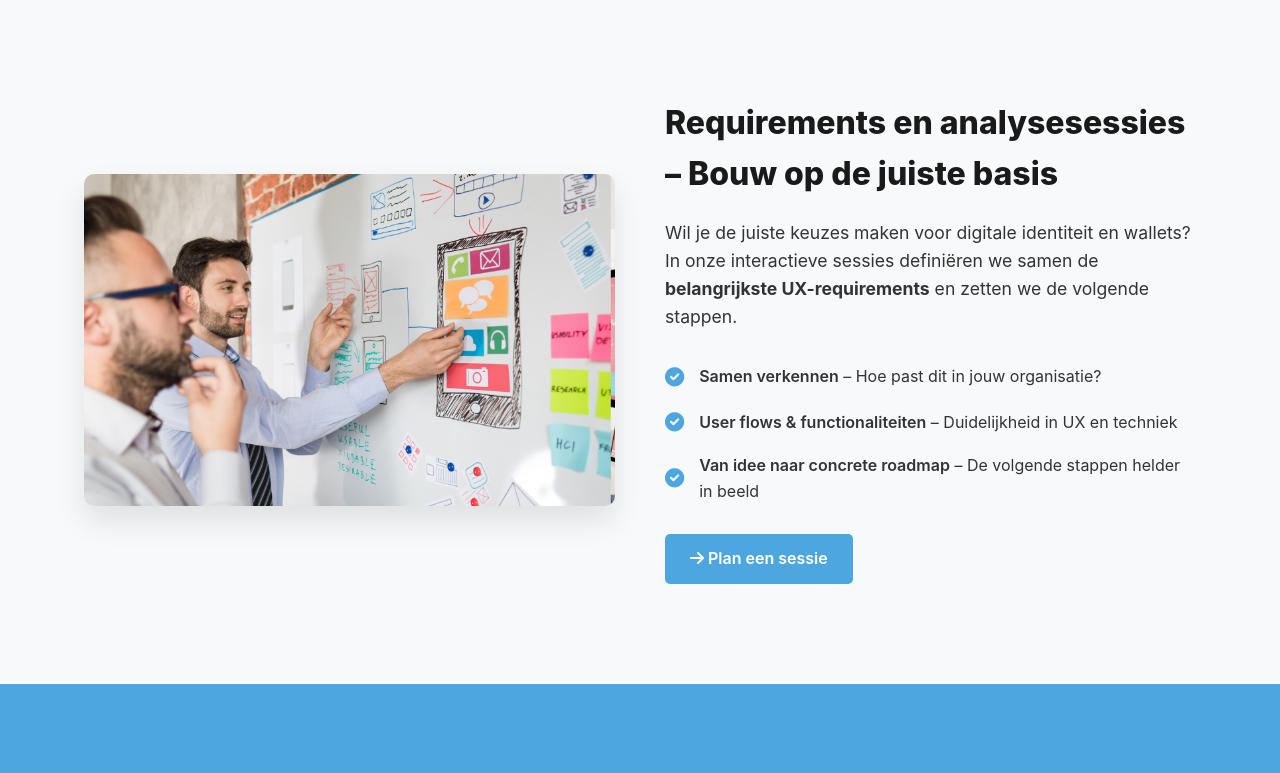
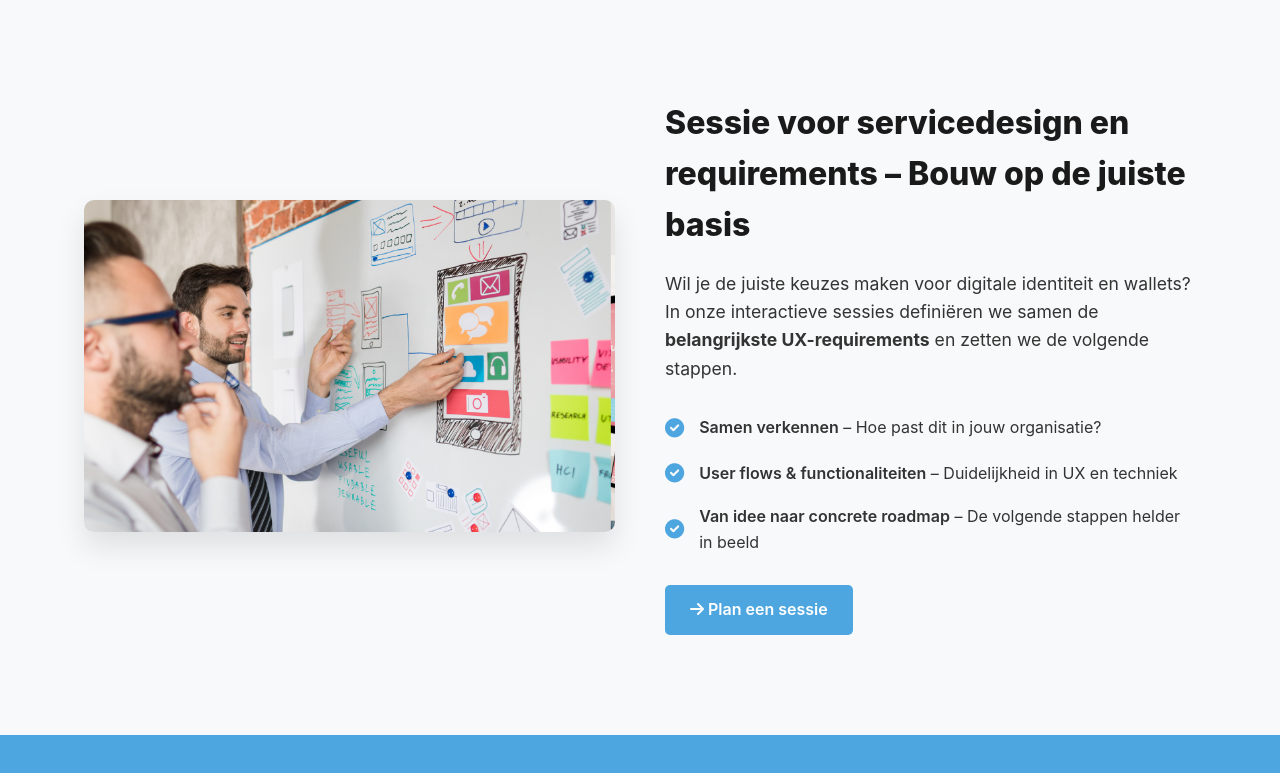
Before and after one commit to OpenDemoLab/OpenDemoLab.github.io, a plain HTML site: page index.html in a window 1280 px wide. Shown: the part 2865-3638 px from the top of the page. Drawn offline with Linux system fonts and the light colour scheme.

Commit message:
Update index.html

```diff
--- a/index.html
+++ b/index.html
@@ -152,7 +152,7 @@
             <!-- Requirements en analysesessies -->
             <div class="service reverse">
                 <div class="service-content">
-                    <h3 class="service-title">Requirements en analysesessies – Bouw op de juiste basis</h3>
+                    <h3 class="service-title">Sessie voor servicedesign en requirements – Bouw op de juiste basis</h3>
                     <p class="service-description">
                         Wil je de juiste keuzes maken voor digitale identiteit en wallets? In onze interactieve sessies definiëren we samen de <strong>belangrijkste UX-requirements</strong> en zetten we de volgende stappen.
                     </p>
```
